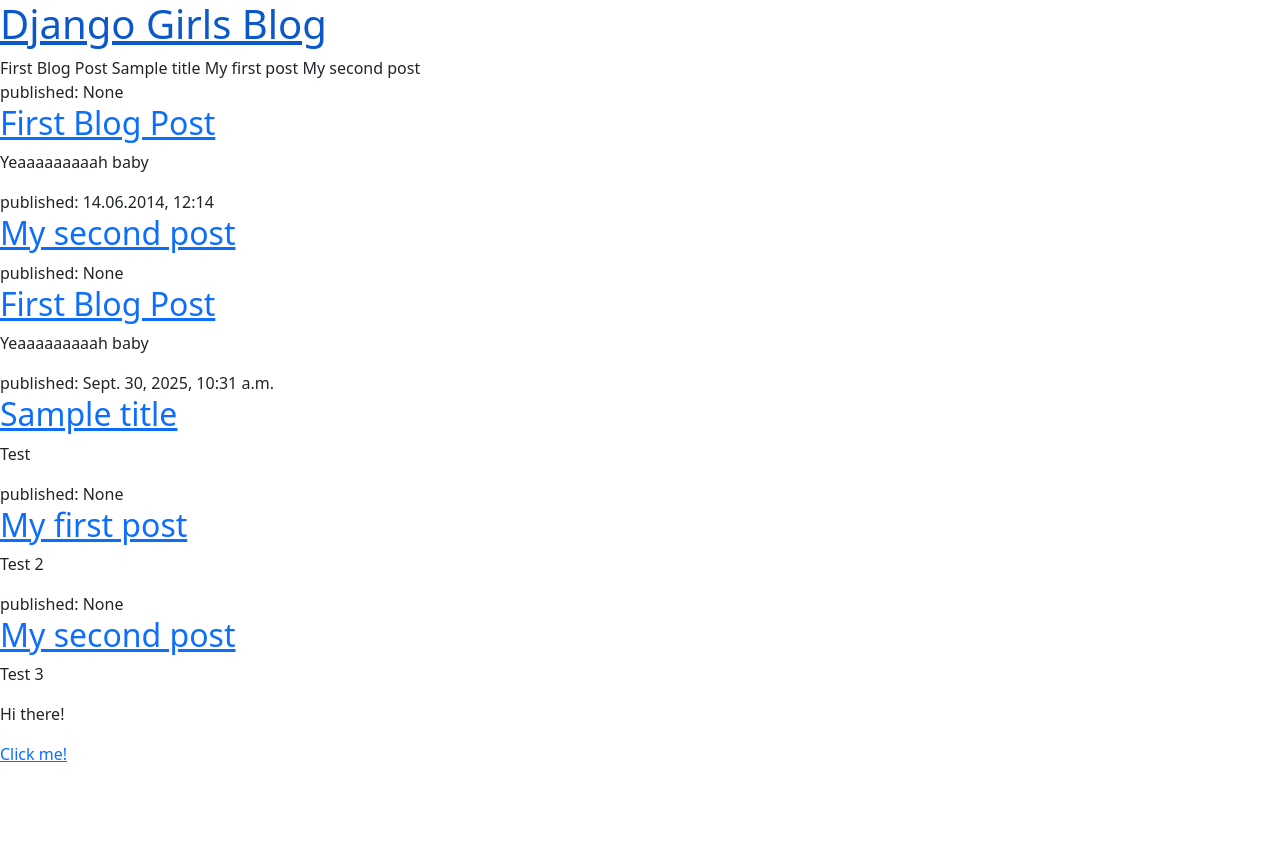
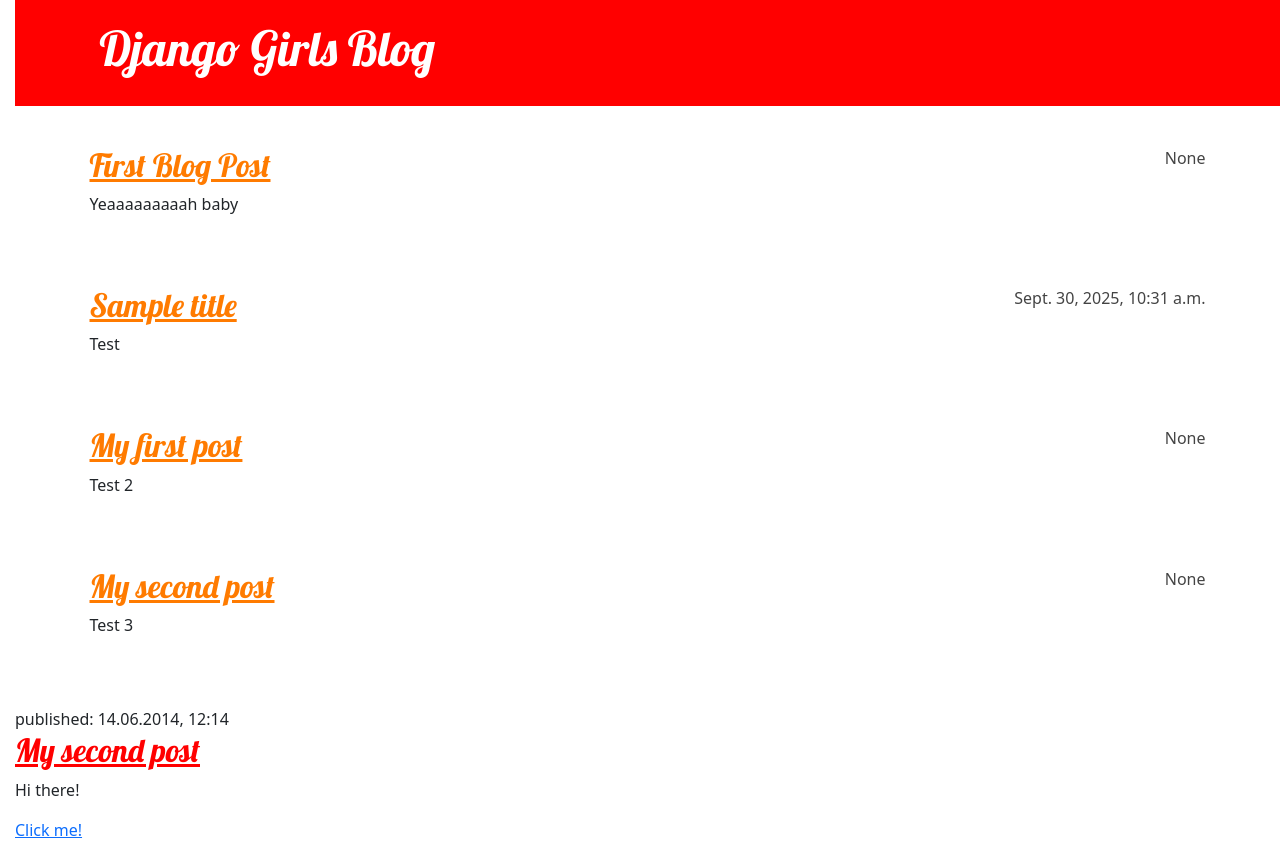
Before and after one commit to Josi-TG/Yoseph-s-CODE, a Django app: template djangogirls/blog/templates/blog/post_list.html in a window 1280 px wide. Before the commit the page ends 762 px from the top, so only its background shows below. Run offline with Django 5.2, Linux system fonts and the light colour scheme; the template is opened without the code that fills it: values that come from a table or form of the project are taken from there, others are empty; data comes from the database, SQL or seed files in the repository.

Commit message:
Blog almost finished

```diff
--- /dev/null
+++ b/djangogirls/blog/static/css/blog.css
@@ -0,0 +1,78 @@
+h1 a, h2 a {
+    color: #ff0000;
+    font-family: 'Lobster';
+}
+body {
+    padding-left: 15px;
+}
+.page-header {
+    background-color: #ff0000;
+    margin-top: 0;
+    margin-bottom: 40px;
+    padding: 20px 20px 20px 40px;
+}
+
+.page-header h1,
+.page-header h1 a,
+.page-header h1 a:visited,
+.page-header h1 a:active {
+    color: #ffffff;
+    font-size: 36pt;
+    text-decoration: none;
+}
+
+h1,
+h2,
+h3,
+h4 {
+    font-family: 'Lobster', cursive;
+}
+
+.date {
+    color: #444444;
+}
+
+.save {
+    float: right;
+}
+
+.post-form textarea,
+.post-form input {
+    width: 100%;
+}
+
+.top-menu,
+.top-menu:hover,
+.top-menu:visited {
+    color: #ffffff;
+    float: right;
+    font-size: 26pt;
+    margin-right: 20px;
+}
+
+.post {
+    margin-bottom: 70px;
+}
+
+.post h2 a,
+.post h2 a:visited {
+    color: #ff7b00;
+}
+
+.post > .date,
+.post > .actions {
+    float: right;
+}
+
+.btn-secondary,
+.btn-secondary:visited {
+    color: #C25100;
+    background: none;
+    border-color: #C25100;
+    margin-left: 15px;
+}
+
+.btn-secondary:hover {
+    color: #FFFFFF;
+    background-color: #C25100;
+}
--- a/djangogirls/blog/templates/blog/post_list.html
+++ b/djangogirls/blog/templates/blog/post_list.html
@@ -1,34 +1,39 @@
 <!DOCTYPE html>
 <html>
+    {% load static %}
     <head>
         <title>Yosa's first blog</title>
         <link rel="stylesheet" href="https://cdn.jsdelivr.net/npm/bootstrap@5.3.3/dist/css/bootstrap.min.css" integrity="sha384-QWTKZyjpPEjISv5WaRU9OFeRpok6YctnYmDr5pNlyT2bRjXh0JMhjY6hW+ALEwIH" crossorigin="anonymous">
+        <link rel="stylesheet" href="{% static 'css/blog.css' %}">
+        <link rel="stylesheet" href="https://fonts.googleapis.com/css?family=Lobster&subset=latin,latin-ext">
     </head>
     <body>
-        <header>
+        <header class="page-header">
+            <div class="container">
             <h1><a href="/">Django Girls Blog</a><h1>
+            </div>
         </header>
-        {% for post in posts %}
-        {{ post }}
-        {% endfor %}
-            <article>
-                <time>published: {{ post.published_date }}</time>
-                <h2><a href="">{{ post.title }}</a></h2>
-                <p>{{ post.text|linebreaksbr }}</p>
-            </article>
+        <main class="container">
+            <div class="row">
+                <div class="col">
+                    {% for post in posts %}
+                    <article class="post">
+                        <time class="date">
+                            {{ post.published_date }}
+                        </time>
+                        <h2><a href="">{{ post.title }}</a></h2>
+                        <p>{{ post.text|linebreaksbr }}</p>
+                    </article>
+                    {% endfor %}
+                </div>
+            </div>
+        </main>
 
             <article>
             <time>published: 14.06.2014, 12:14</time>
             <h2><a href="">My second post</a></h2>
             </article>
 
-        {% for post in posts %}
-            <article>
-                <time>published: {{ post.published_date }}</time>
-                <h2><a href="">{{ post.title }}</a></h2>
-                <p>{{ post.text|linebreaksbr }}</p>
-            </article>
-        {% endfor %}
         <p>Hi there!</p>
         <p><a href="https://www.youtube.com/watch?v=nmyctV_0wuQ&list=RDnmyctV_0wuQ&index=19">Click me!</a></p>
     </body>
```
